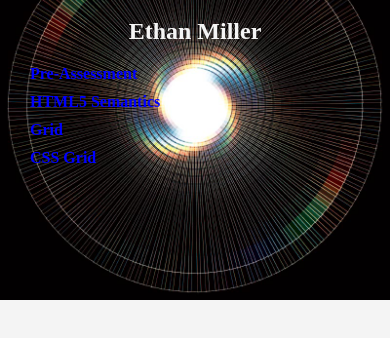
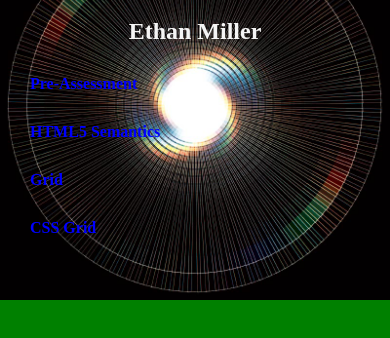
Before and after one commit to EthanMillerUALR/ifsc-3342, a plain HTML site: page index.html in a window 390 px wide. Shown: the part 90-428 px from the top of the page. Drawn offline with Linux system fonts and the light colour scheme.

Commit message:
Added Media Quaries To Homepage

```diff
--- a/screen.css
+++ b/screen.css
@@ -1,6 +1,6 @@
 body {
     font-family: 'Times New Roman', Times, serif;
-    background-color: #f4f4f4;
+    background-color: green;
     color: #333;
     margin: 0;
     padding: 0;
@@ -42,3 +42,31 @@ a {
 a:hover {
     color: green;
 }
+
+
+nav ul {
+    display:grid;
+    grid-template-columns:repeat(4,1fr);
+    gap:20px;
+
+}
+
+@media screen and (max-width: 600px){
+    nav ul{
+      grid-template-columns:1fr;
+    }
+  }
+
+  @media screen and (max-width:800px) and (min-width:601px){
+    nav ul{
+      grid-template-columns: 1fr 1fr;
+  }
+}
+
+@media screen and (max-width: 1000px) and (min-width:801px){
+
+    nav ul{
+      grid-template-columns: 1fr 1fr 1fr;
+    }
+
+  }
```
